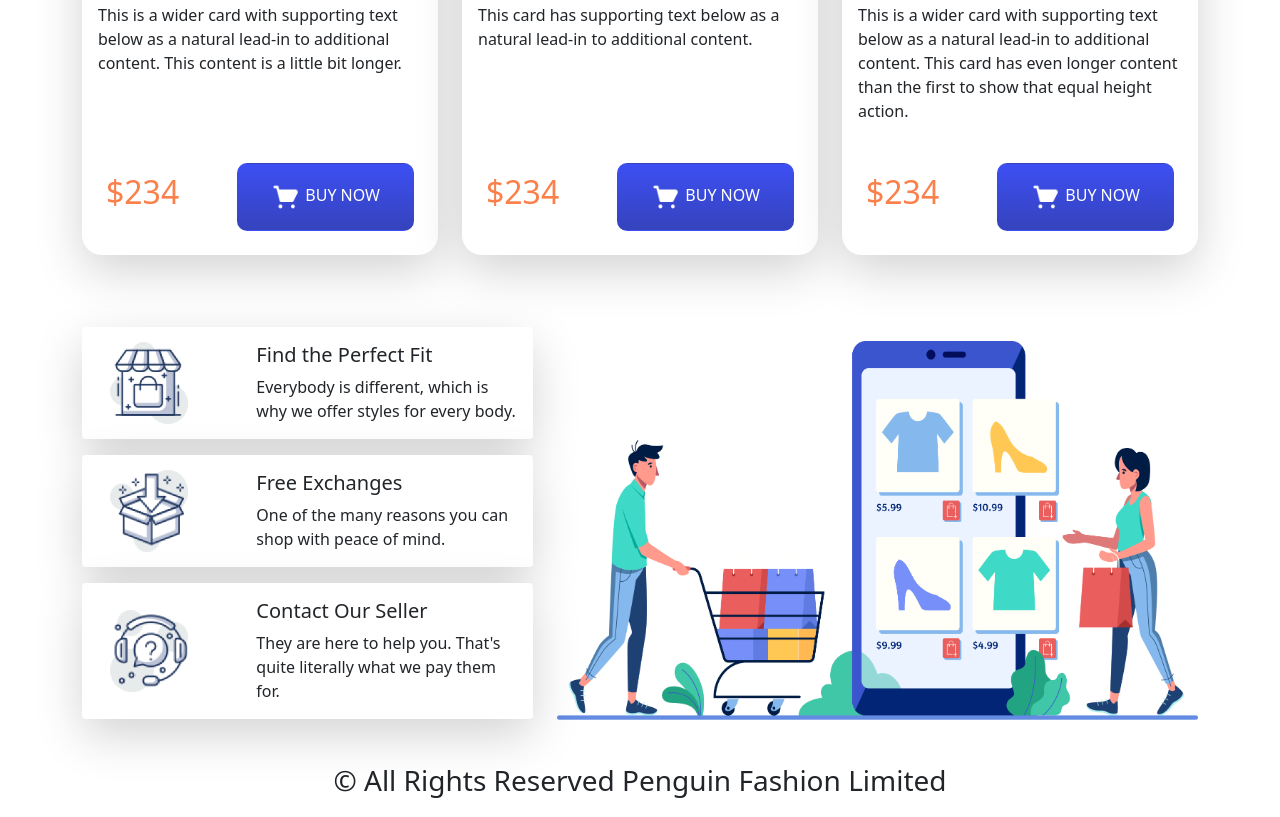
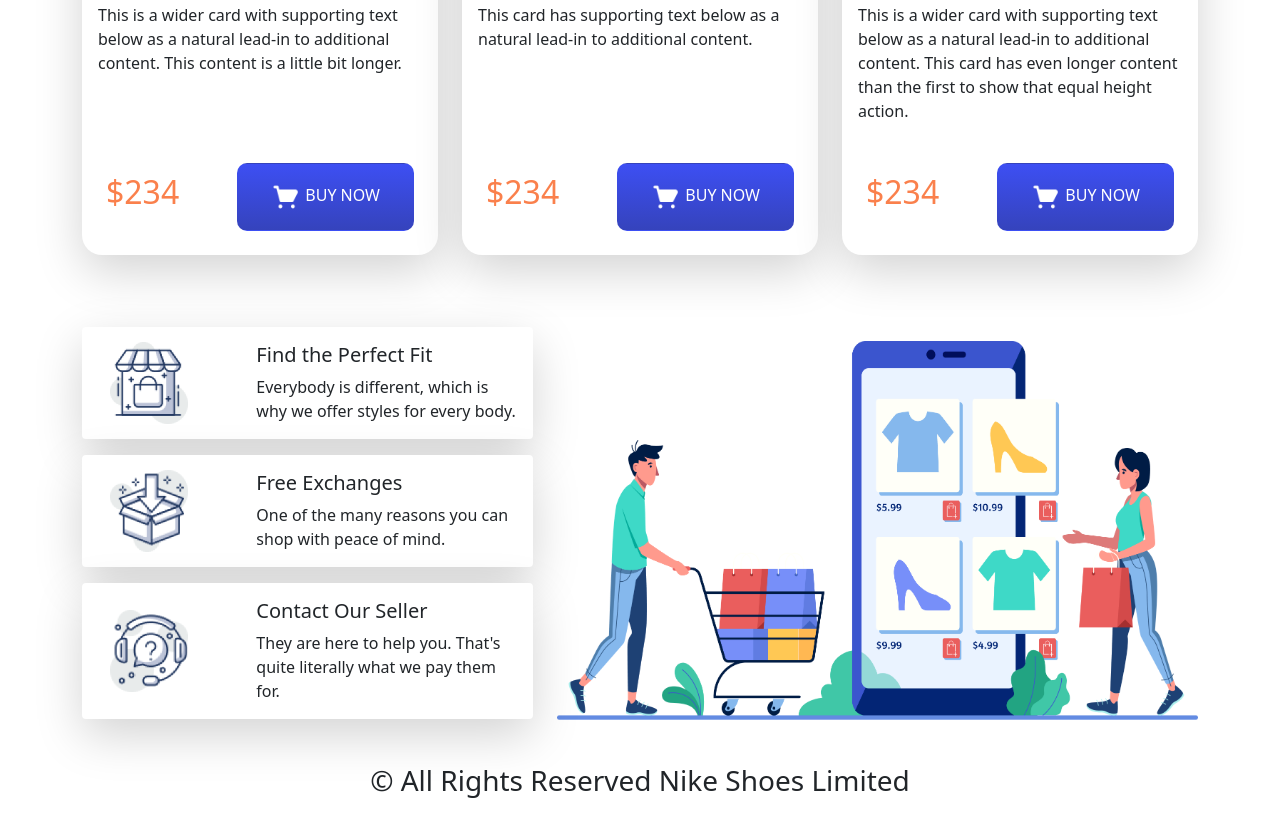
Before and after one commit to MrHamdan/nike-react-bootstrap, a plain HTML site: page index.html in a window 1280 px wide. Shown: the part 1978-2795 px from the top of the page. Drawn offline with nearby package versions, Linux system fonts and the light colour scheme.

Commit message:
footer text fix

```diff
--- a/index.html
+++ b/index.html
@@ -235,7 +235,7 @@
         </section>
     </main>
     <footer class="container">
-        <p class="text-center fs-3">© All Rights Reserved Penguin Fashion Limited</p>
+        <p class="text-center fs-3">© All Rights Reserved Nike Shoes Limited</p>
     </footer>
     <!-- Bootstrap Script Link -->
     <script src="https://cdn.jsdelivr.net/npm/bootstrap@5.0.2/dist/js/bootstrap.bundle.min.js"
```
